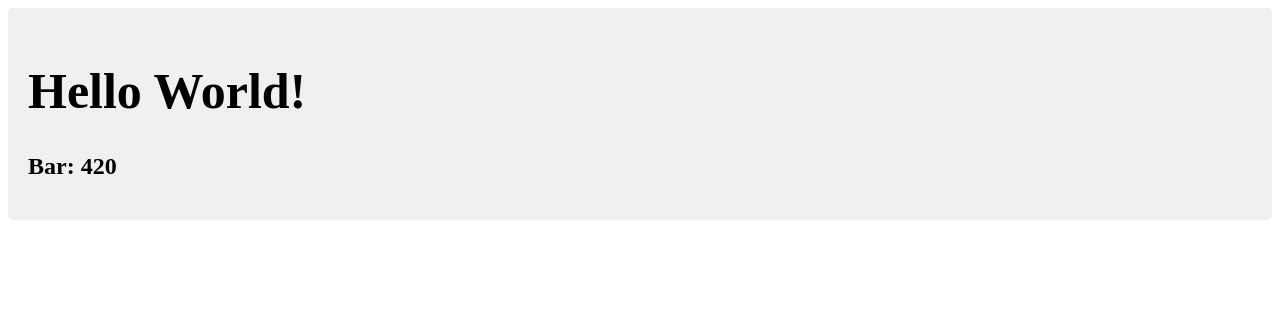
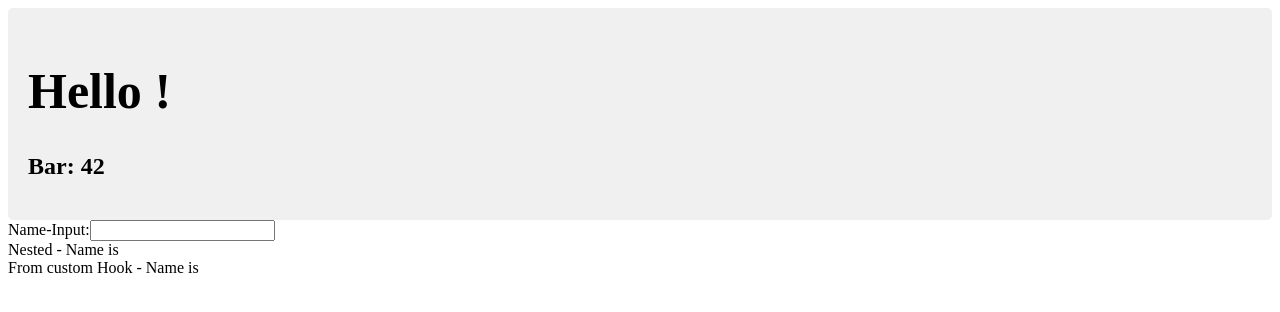
Before and after one commit to it-economics/react-training-2025-04-02--04, a React (Vite) app in the folder apps/react-training-2025-04-02--04/: page / in a window 1280 px wide. Shown: the top 312 px of the page. Built offline with nearby package versions, Linux system fonts and the light colour scheme.

Commit message:
Add Input + Context

```diff
--- a/apps/react-training-2025-04-02--04/src/app/app.tsx
+++ b/apps/react-training-2025-04-02--04/src/app/app.tsx
@@ -1,7 +1,50 @@
+import { createContext, use, useState } from 'react';
 import Hello from '../hello/hello';
+import Input from '../input/input';
 
 export function App() {
-  return <div><Hello stuff={{bar: 420}} /></div>;
+  const [name, setName] = useState('');
+
+  return (
+    <div>
+      <NameContext value={{ name }}>
+        <Hello name={name} />
+        <Input onInputChange={(value) => setName(value)} />
+        <Content />
+      </NameContext>
+    </div>
+  );
 }
 
 export default App;
+
+interface INameContext {
+  name: string;
+}
+
+const NameContext = createContext<INameContext>({ name: 'Context not set!' });
+
+const useName = () => use(NameContext).name;
+
+const NestedContent = () => {
+  // Show name here as well
+  // useContext(NameContext)
+  const { name } = use(NameContext);
+  const name2 = useName();
+
+  return (
+    <div>
+      <span>Nested - Name is {name}</span>
+      <br />
+      <span>From custom Hook - Name is {name2}</span>
+    </div>
+  );
+};
+
+const Content = () => {
+  return (
+    <div>
+      <NestedContent />
+    </div>
+  );
+};
--- a/apps/react-training-2025-04-02--04/src/hello/hello.tsx
+++ b/apps/react-training-2025-04-02--04/src/hello/hello.tsx
@@ -3,12 +3,12 @@ import styles from './hello.module.css';
 
 export interface HelloProps {
   name?: string;
-  stuff: {
+  stuff?: {
     bar: number;
   };
 }
 
-export const Hello: FC<HelloProps> = ({ name = 'World', stuff: { bar } }) => {
+export const Hello: FC<HelloProps> = ({ name = 'World', stuff: { bar } = {bar: 42} }) => {
   return (
     <div className={styles.container}>
       <h1 className={styles.text}>Hello {name}!</h1>
--- /dev/null
+++ b/apps/react-training-2025-04-02--04/src/input/input.tsx
@@ -0,0 +1,17 @@
+interface InputProps {
+  onInputChange: (value: string) => void;
+}
+
+export function Input(props: InputProps) {
+  return (
+    <label>
+      Name-Input:
+      <input
+        name="name-input"
+        onChange={(event) => props.onInputChange(event.target.value)}
+      />
+    </label>
+  );
+}
+
+export default Input;
```
Also changed, not shown: apps/react-training-2025-04-02--04/src/input/input.module.css (added, +7 -0 lines), 1 other file (tests, documents, lock files or other folders).
